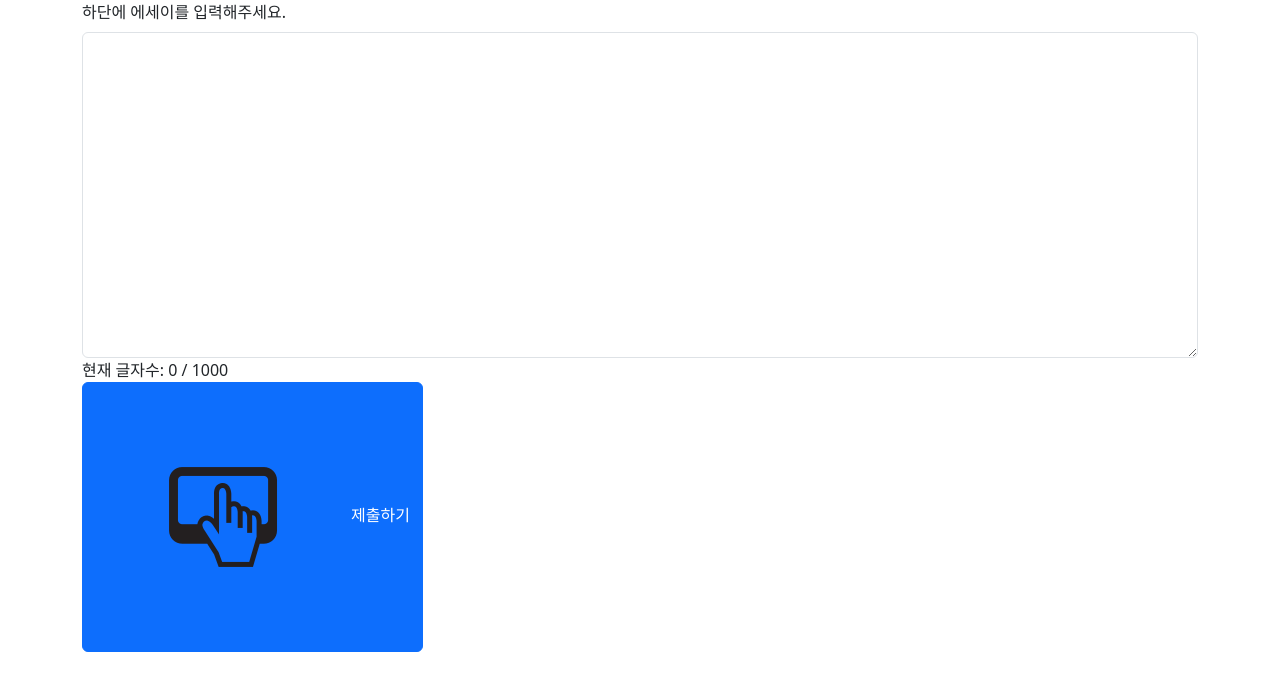
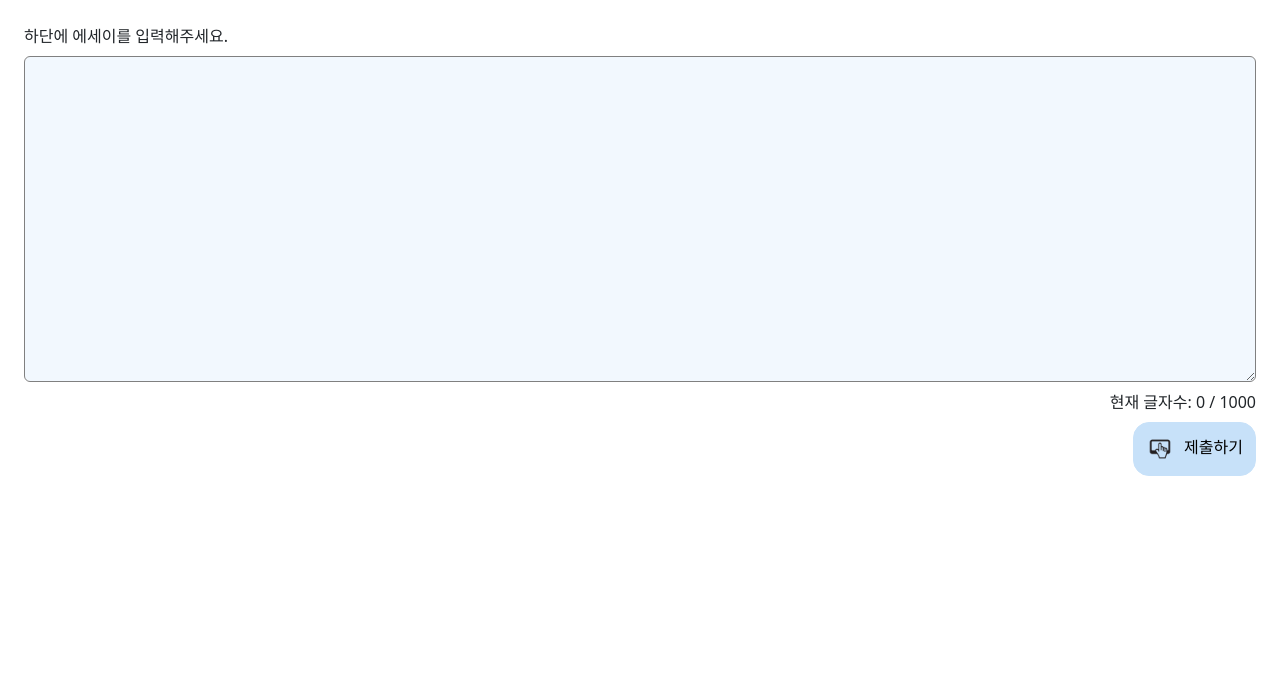
Before and after one commit to ChoriDev/essay-eval-front, a React (Create React App) app: page / in a window 1280 px wide. Shown: the top 690 px of the page. Built offline with nearby package versions, Linux system fonts and the light colour scheme; no server answers.

Commit message:
design: 요소의 배치와 모양, 색상 설정

```diff
--- /dev/null
+++ b/src/css/Home.module.css
@@ -0,0 +1,41 @@
+.container {
+  padding: 24px;
+}
+
+.textBox {
+  margin-bottom: 8px;
+}
+
+.textBox .textArea {
+  background-color: #f2f8fe;
+  border-color: gray;
+}
+
+.letterCountBox {
+  display: flex;
+  justify-content: flex-end;
+}
+
+.letterCountBox .letterCount {
+  margin-bottom: 8px;
+}
+
+.submitBtnBox {
+  display: flex;
+  justify-content: flex-end;
+}
+
+.submitBtnBox button {
+  color: black;
+  background-color: #c7e1f9;
+  border-color: #c7e1f9;
+  border-radius: 16px;
+  padding-top: 2px;
+  padding-bottom: 2px;
+  padding-left: 2px;
+}
+
+.submitBtnBox img {
+  width: 48px;
+  margin: 0;
+}
--- a/src/routes/Home.js
+++ b/src/routes/Home.js
@@ -1,5 +1,6 @@
 import { useState } from "react";
 import { Form, Button } from "react-bootstrap";
+import styles from "../css/Home.module.css";
 import submitIcon from "../images/submitIcon.png";
 
 function Home() {
@@ -10,21 +11,26 @@ function Home() {
   };
 
   return (
-    <div className="container">
+    <div className={styles.container}>
       {/* TODO header 태그를 Navigation component로 변경 */}
       <header className="navigation" />
       <Form>
-        <Form.Group>
+        <Form.Group className={styles.textBox}>
           <Form.Label>하단에 에세이를 입력해주세요.</Form.Label>
           <Form.Control
+            className={styles.textArea}
             as={"textarea"}
             rows={13}
             maxLength={1000}
             onChange={changeLetterCount}
           />
         </Form.Group>
-        <div>현재 글자수: {letterCount} / 1000</div>
-        <div className="submitBtnBox">
+        <div className={styles.letterCountBox}>
+          <div className={styles.letterCount}>
+            현재 글자수: {letterCount} / 1000
+          </div>
+        </div>
+        <div className={styles.submitBtnBox}>
           <Button variant="primary" type="submit">
             <img src={submitIcon} alt="로고" />
             제출하기
```
